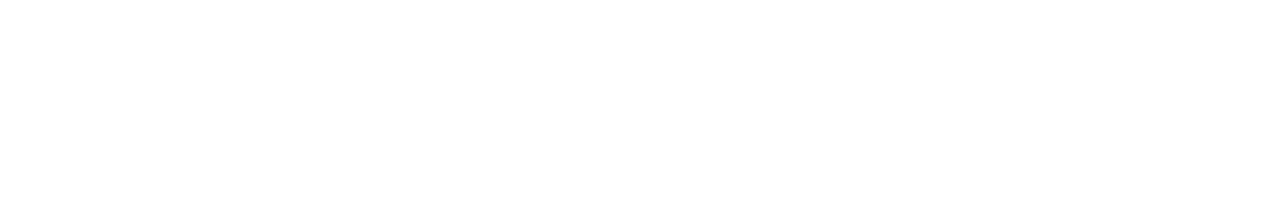
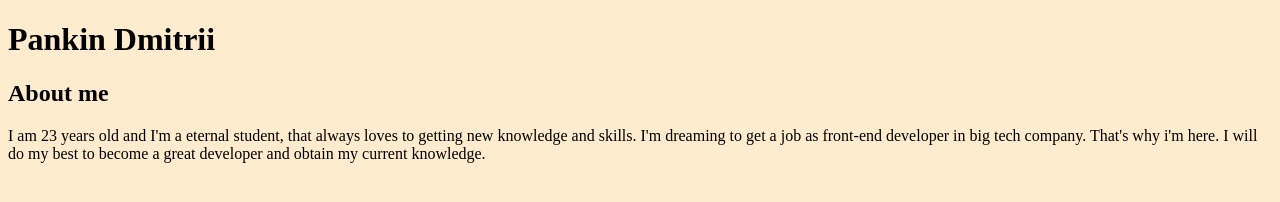
Before and after one commit to kidslime/rsschool-cv-done, a plain HTML site: page index.html in a window 1280 px wide. Drawn offline with Linux system fonts and the light colour scheme.

Commit message:
feat: add markup and style

```diff
--- a/index.html
+++ b/index.html
@@ -10,7 +10,11 @@
 </head>
 
 <body>
-
+    <h1>Pankin Dmitrii</h1>
+    <h2>About me</h2>
+    <p>I am 23 years old and I'm a eternal student, that always loves to getting new knowledge and skills. I'm dreaming to get a job as front-end developer in big tech company. That's why i'm here. I will do my best to become a great developer and obtain
+        my current knowledge.
+    </p>
 </body>
 
 </html>
--- a/style.css
+++ b/style.css
@@ -0,0 +1,3 @@
+body {
+    background-color: blanchedalmond;
+}
```
